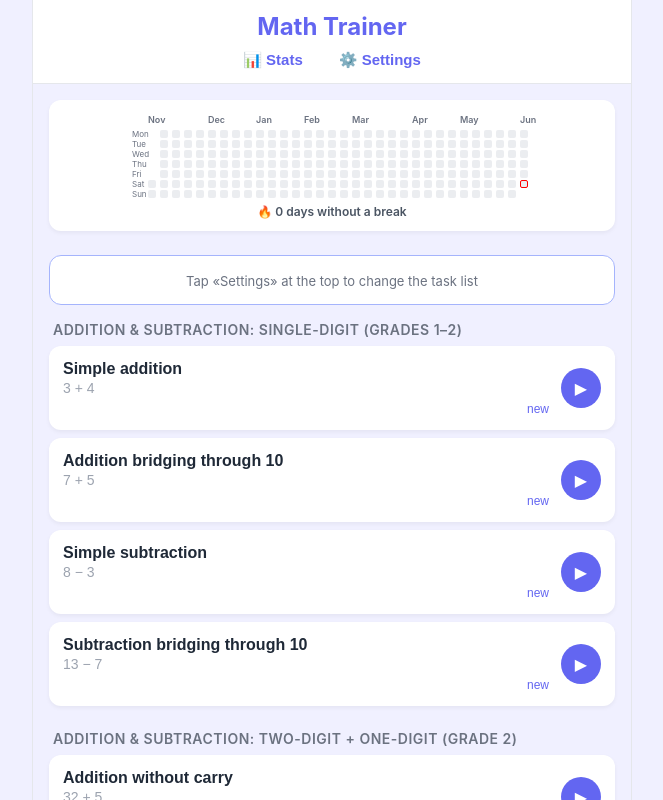
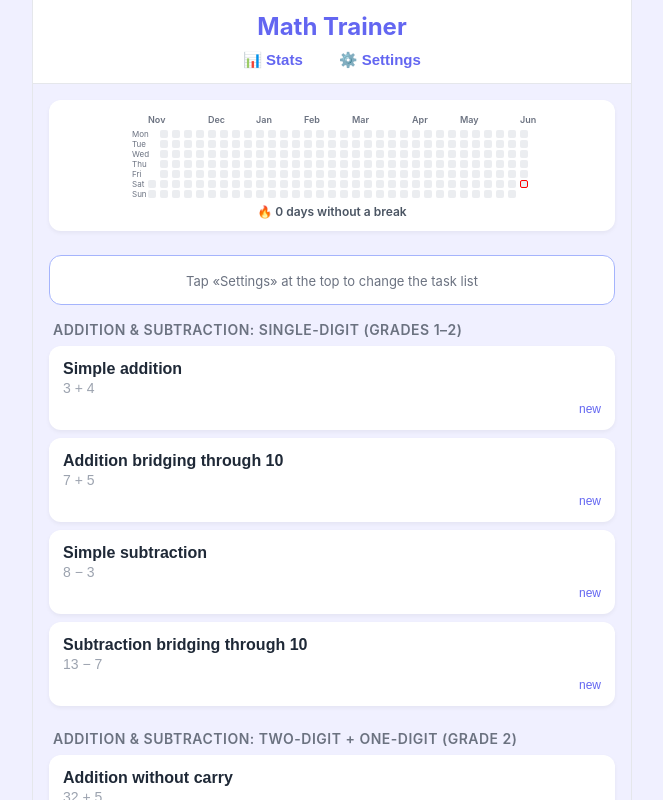
Before and after one commit to slyvkanychserhii/mathtrainer, a React (Vite) app: page /#/ in a window 1280 px wide. Shown: the whole page, without its empty margins (308-971 px from the left). Built offline with nearby package versions, Linux system fonts and the light colour scheme.

Commit message:
remove play button, card is fully tappable

```diff
--- a/src/App.css
+++ b/src/App.css
@@ -564,27 +564,6 @@ html, body, #root {
 
 .task-recency-label {
   font-size: 10px;
-}
-
-.play-btn {
-  width: 40px;
-  height: 40px;
-  border-radius: 20px;
-  background: #6366f1;
-  border: none;
-  color: #fff;
-  font-size: 16px;
-  cursor: pointer;
-  display: flex;
-  align-items: center;
-  justify-content: center;
-  flex-shrink: 0;
-  align-self: center;
-  margin-left: 12px;
-}
-
-.play-btn:active {
-  background: #4f46e5;
 }
 
 /* Stats day card */
--- a/src/screens/TestListScreen.tsx
+++ b/src/screens/TestListScreen.tsx
@@ -296,7 +296,6 @@ export default function TestListScreen() {
                             </div>
                           )}
                         </div>
-                        <div className="play-btn" onClick={(e) => { e.stopPropagation(); navigate(`/test/${task.id}`); }} style={{ backgroundColor: getPlayColor(lastDates[task.id] ?? null) }}>▶</div>
                       </button>
                     );
                   })}
```
